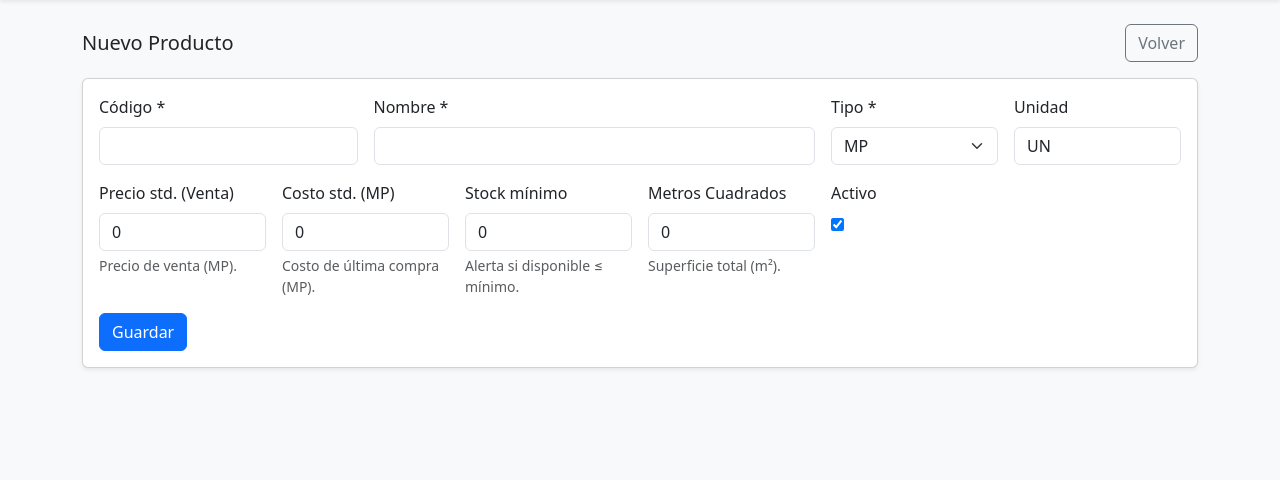
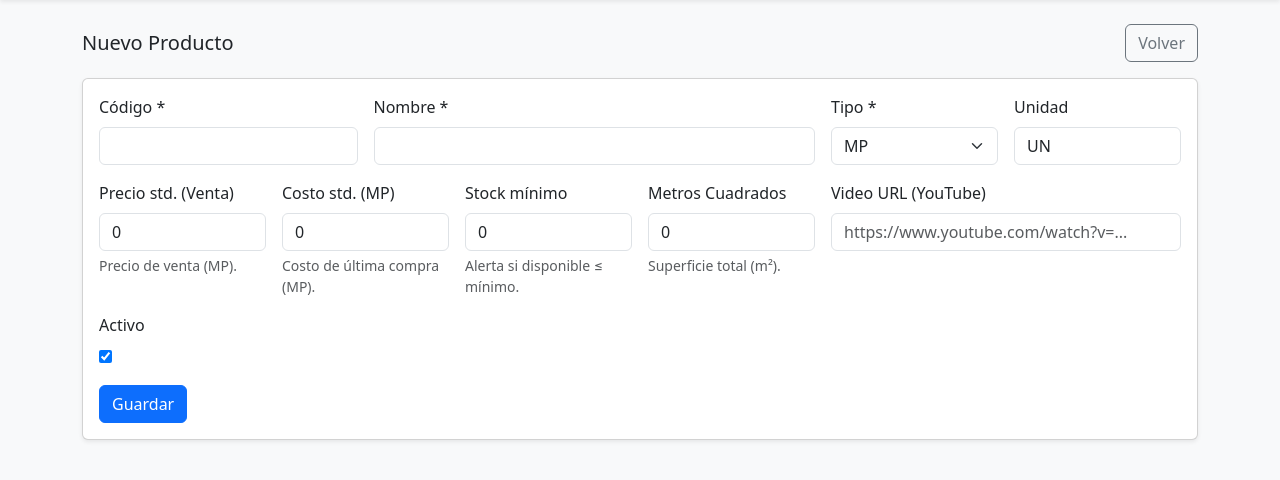
Before and after one commit to tomijmr/uf_gestion, a PHP site: page /producto_ver.php in a window 1280 px wide. Shown: the part 56-536 px from the top of the page. Run offline with PHP 8.4, Linux system fonts and the light colour scheme; a user stored in the database is signed in.

```diff
--- /dev/null
+++ b/add_video_column.sql
@@ -0,0 +1 @@
+ALTER TABLE products ADD COLUMN video_url VARCHAR(255) DEFAULT NULL;
--- a/public/producto_ver.php
+++ b/public/producto_ver.php
@@ -71,6 +71,7 @@ if ($_SERVER['REQUEST_METHOD'] === 'POST') {
       $margen = isset($_POST['margen_pct']) ? (float)$_POST['margen_pct'] : 30.0;
       $stock_minimo = isset($_POST['stock_minimo']) ? (float)$_POST['stock_minimo'] : 0;
       $metros_cuadrados = isset($_POST['metros_cuadrados']) ? (float)$_POST['metros_cuadrados'] : 0;
+      $video_url = trim($_POST['video_url'] ?? '');
 
       // Capturamos el costo_std que viene del formulario si es MP.
       $costo_std = (float)($_POST['costo_std'] ?? 0);
@@ -80,8 +81,8 @@ if ($_SERVER['REQUEST_METHOD'] === 'POST') {
 
       if ($id > 0) {
         // Construimos los campos y parámetros en el mismo orden para evitar desajustes
-        $setFields = "codigo=?, nombre=?, tipo=?, unidad=?, activo=?, margen_pct=?, stock_minimo=?, metros_cuadrados=?";
-        $params = [$codigo, $nombre, $tipo, $unidad, $activo, $margen, $stock_minimo, $metros_cuadrados];
+        $setFields = "codigo=?, nombre=?, tipo=?, unidad=?, activo=?, margen_pct=?, stock_minimo=?, metros_cuadrados=?, video_url=?";
+        $params = [$codigo, $nombre, $tipo, $unidad, $activo, $margen, $stock_minimo, $metros_cuadrados, $video_url];
 
         if ($tipo === 'MP') {
             // Para MP actualizamos precio_std y costo_std al final
@@ -108,9 +109,9 @@ if ($_SERVER['REQUEST_METHOD'] === 'POST') {
         $precio_std_insert = ($tipo === 'MP') ? $precio : $precio;
 
         $sql = "INSERT INTO products
-                   (codigo, nombre, tipo, unidad, costo_std, precio_std, stock_actual, stock_reservado, activo, margen_pct, stock_minimo, metros_cuadrados)
-                VALUES (?,?,?,?,?,?,0,0,?,?,?,?)";
-        db()->prepare($sql)->execute([$codigo, $nombre, $tipo, $unidad, $costo_std_insert, $precio_std_insert, $activo, $margen, $stock_minimo, $metros_cuadrados]);
+                   (codigo, nombre, tipo, unidad, costo_std, precio_std, stock_actual, stock_reservado, activo, margen_pct, stock_minimo, metros_cuadrados, video_url)
+                VALUES (?,?,?,?,?,?,0,0,?,?,?,?,?)";
+        db()->prepare($sql)->execute([$codigo, $nombre, $tipo, $unidad, $costo_std_insert, $precio_std_insert, $activo, $margen, $stock_minimo, $metros_cuadrados, $video_url]);
         $id = (int)db()->lastInsertId();
 
         // No refrescar precio al crear nuevo PT - se deja con el precio ingresado
@@ -328,6 +329,14 @@ include __DIR__ . '/../views/partials/navbar.php';
           <div class="form-text">Superficie total (m²).</div>
         </div>
 
+        <div class="col-md-4">
+          <label class="form-label">Video URL (YouTube)</label>
+          <input name="video_url" class="form-control" value="<?= e($row['video_url'] ?? '') ?>" placeholder="https://www.youtube.com/watch?v=...">
+          <?php if (!empty($row['video_url'])): ?>
+            <div class="form-text"><a href="<?= e($row['video_url']) ?>" target="_blank">Ver video actual</a></div>
+          <?php endif; ?>
+        </div>
+
         <div class="col-md-2">
           <label class="form-label d-block">Activo</label>
           <input type="checkbox" name="activo" <?= $row['activo']?'checked':'' ?>>
```
Also changed, not shown: public/pedido_nuevo.php (+17 -3 lines), run_video_migration.php (added, +13 -0 lines).
